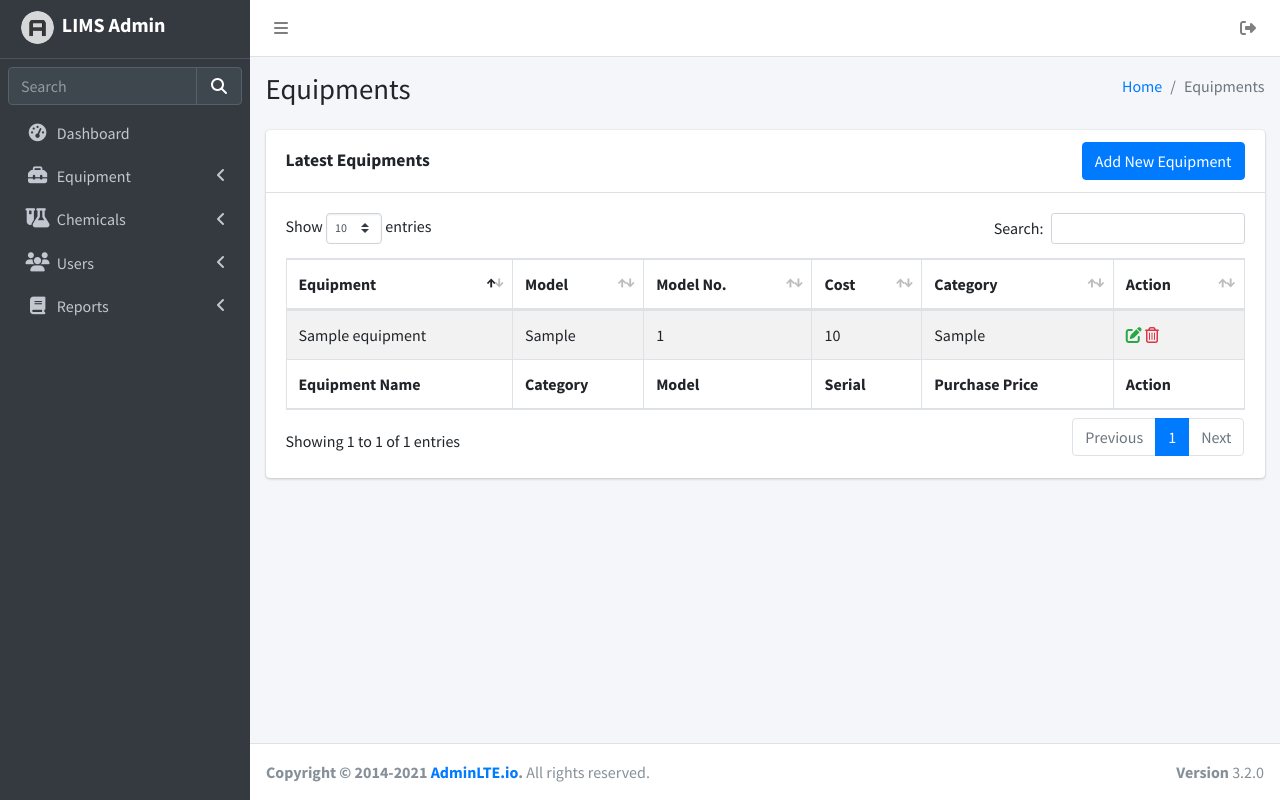
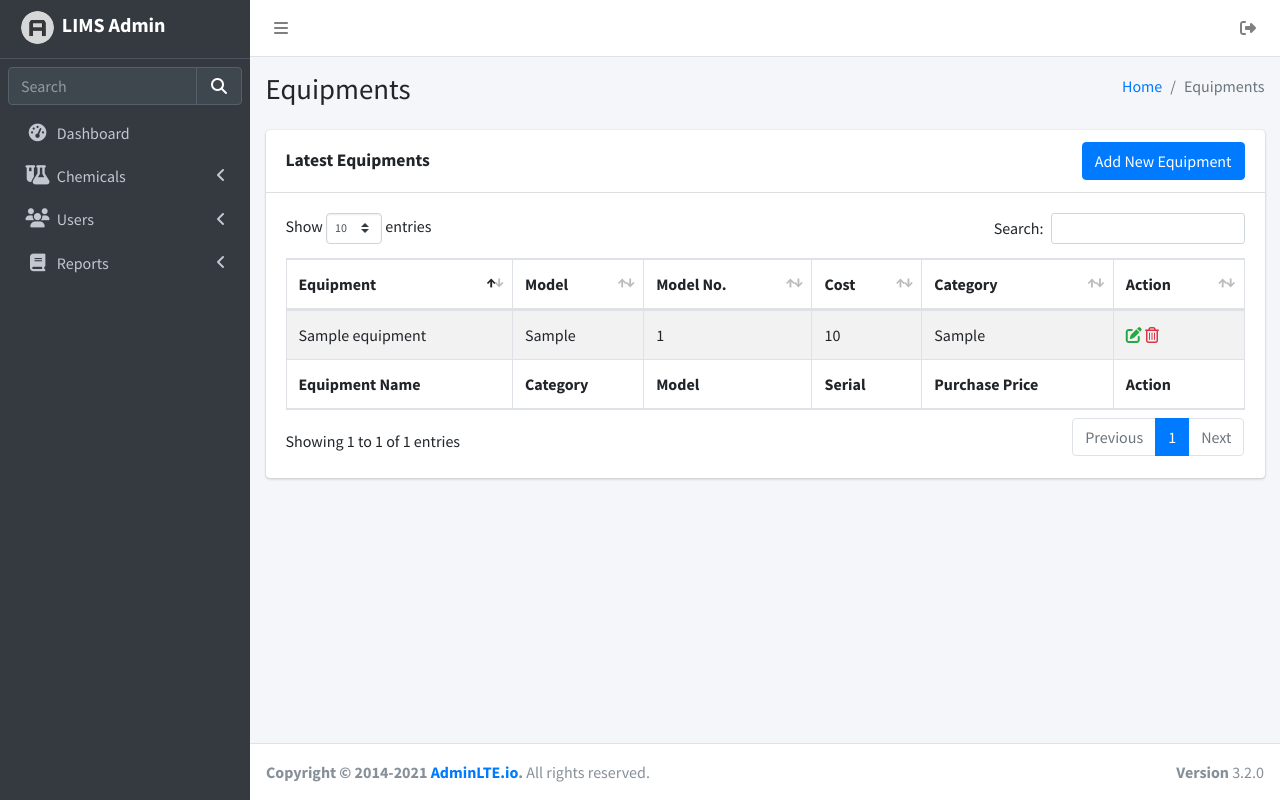
Before and after one commit to kiannaquines/laboratory-inventory-system, a Django app: template inventory/templates/equipment.html in a window 1280 px wide. Run offline with Django 4.2, Linux system fonts and the light colour scheme; the template is opened without the code that fills it: most values are stand-ins (such as "Sample title", 1, 10 or a date in 2020); some libraries are stand-ins or nearby versions.

Commit message:
commented the equipment in th esidebar

```diff
--- a/inventory/templates/includes/sidebar.html
+++ b/inventory/templates/includes/sidebar.html
@@ -27,7 +27,7 @@
               </p>
             </a>
           </li>
-          <li class="nav-item {% if request.path == '/equipments/' or request.path == '/equipments/category' %}menu-is-opening menu-open{% endif %}">
+          <!-- <li class="nav-item {% if request.path == '/equipments/' or request.path == '/equipments/category' %}menu-is-opening menu-open{% endif %}">
             <a href="#" class="nav-link {% if request.path == '/equipments/' %}bg-primary{% endif %}">
               <i class="nav-icon fa-solid fa-toolbox"></i>
               <p>
@@ -49,7 +49,7 @@
                 </a>
               </li>
             </ul>
-          </li>
+          </li> -->
           <li class="nav-item {% if request.path == '/chemicals/' or request.path == '/chemicals/category'%}menu-is-opening menu-open{% endif %}">
             <a href="#" class="nav-link {% if request.path == '/chemicals/' or request.path == '/chemicals/category' %}bg-primary{% endif %}">
               <i class="nav-icon fa-solid fa-flask-vial"></i>
```
